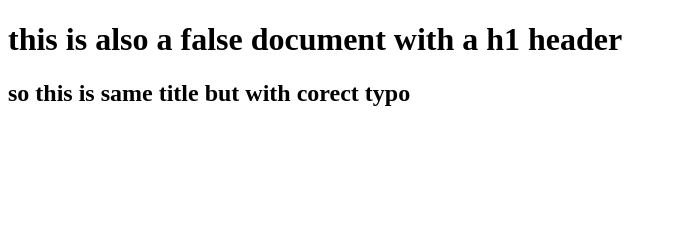
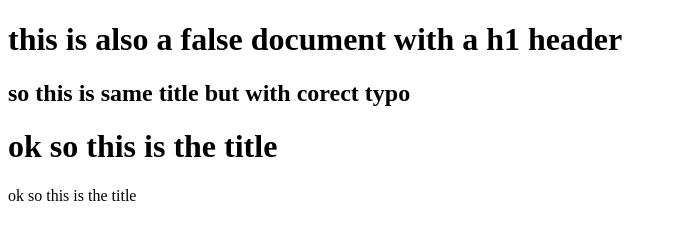
Before and after one commit to mouadh25/web.dev, a plain HTML site: page Index.html in a window 1280 px wide. Shown: the whole page, without its empty margins (0-677 px from the left). Drawn offline with Linux system fonts and the light colour scheme.

Commit message:
Update Index.html (#4)
ok just do it the squach

```diff
--- a/Index.html
+++ b/Index.html
@@ -4,10 +4,19 @@
 <head>
     <meta charset="UTF-8">
     <meta name="viewport" content="width=device-width, initial-scale=1">
-    <title>this is q fqlse docu;ent</title>
+
+</head>
+<Body>
+  <title>this is q fqlse docu;ent</title>
 
     <h1>this is also a false document with a h1 header</h1>
     <h2>so this is same title but with corect typo</h2>
-</head>
 
+
+    <h1>ok so this is the title</h1>
+
+    ok so this is the title
+
+
+    </Body>
 </html>
```
